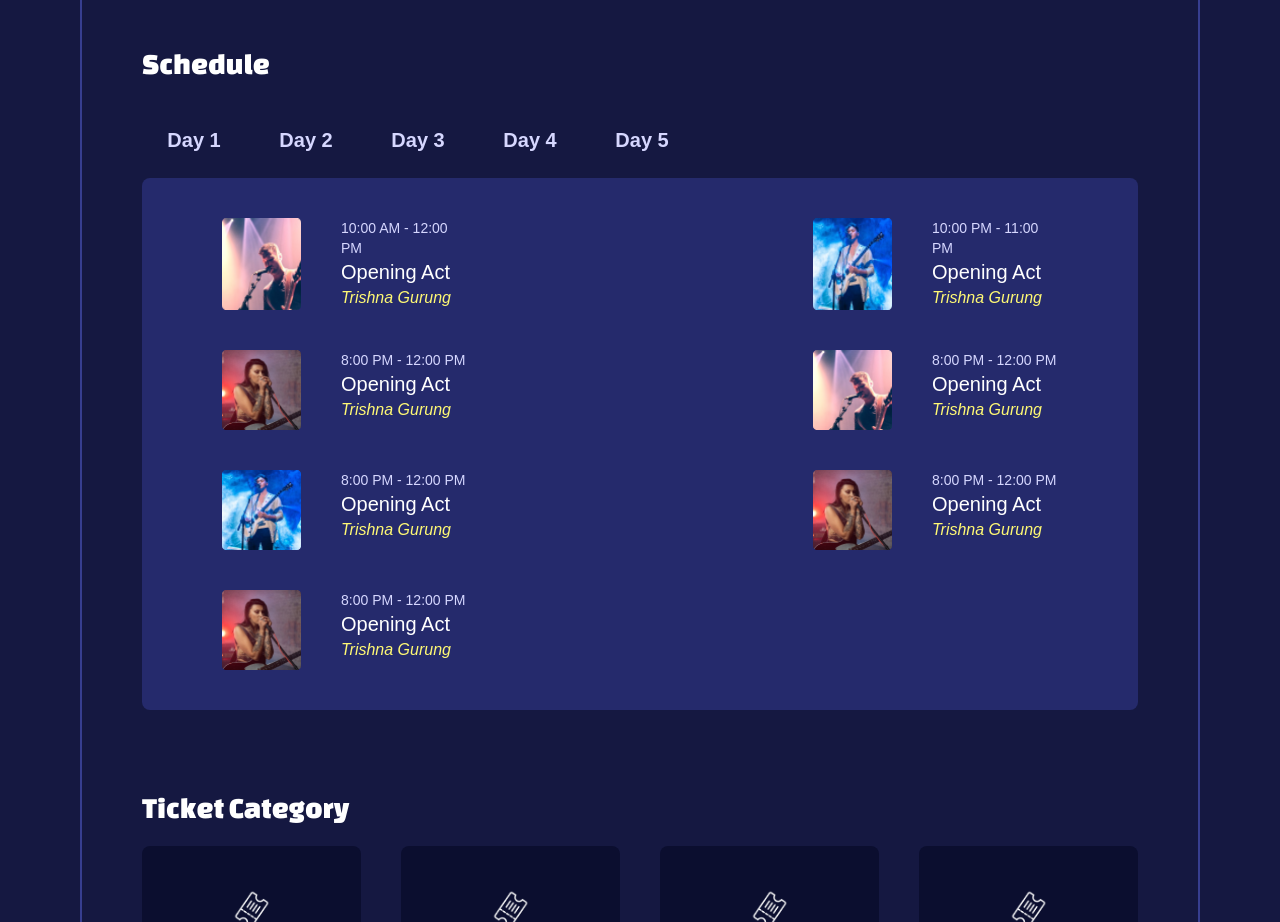
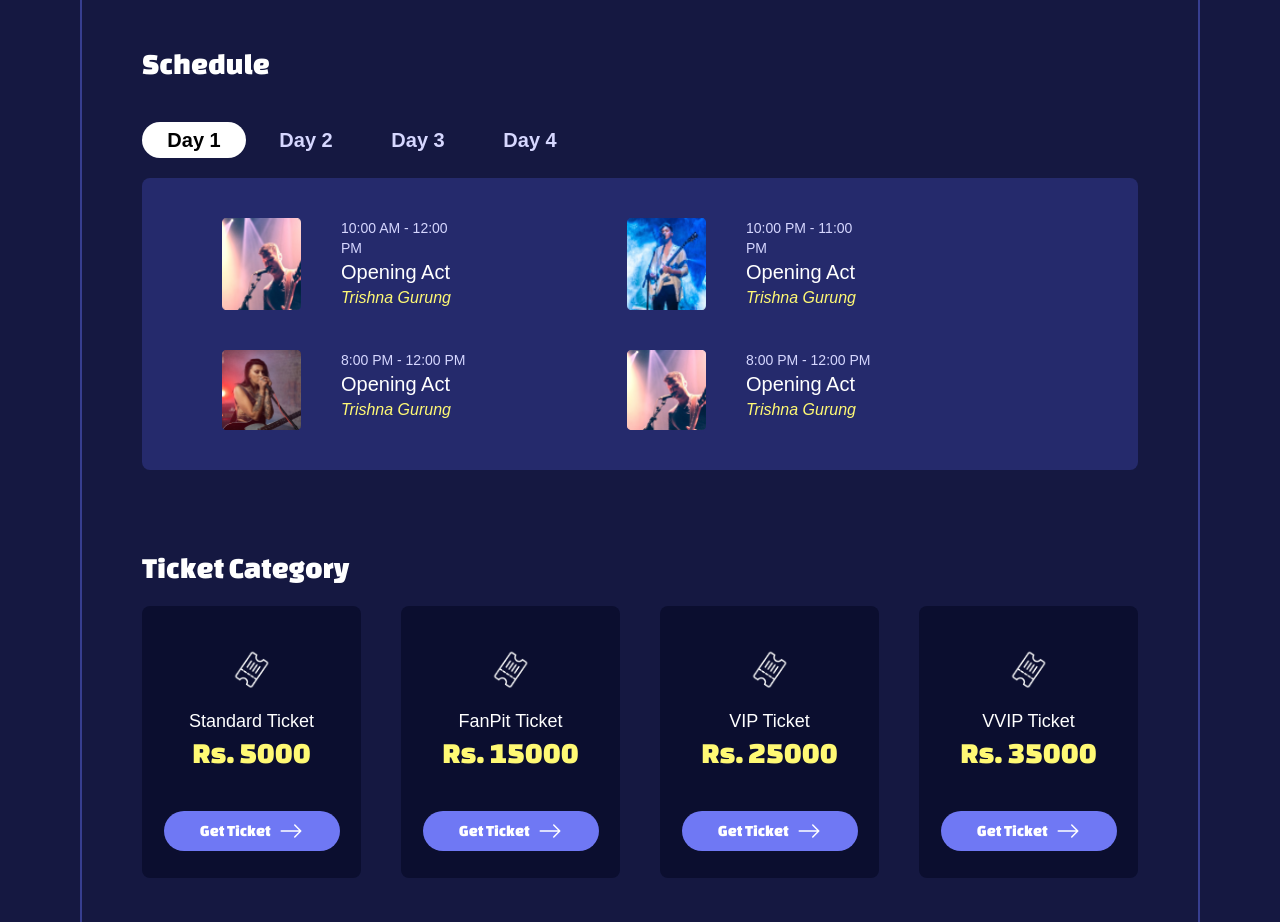
Before and after one commit to sajinchi/panda, a Next.js app: page /event in a window 1280 px wide. Shown: the part 1360-2282 px from the top of the page. Built offline with nearby package versions, Linux system fonts and the light colour scheme; a web font is replaced by a local one.

Commit message:
schedule day working fix

```diff
--- a/src/components/event/schedule.tsx
+++ b/src/components/event/schedule.tsx
@@ -1,20 +1,10 @@
 "use client";
-import React from "react";
+import React, { useState } from "react";
 import Image from "next/image";
 
-interface ActTypes {
-  image: string;
-  time: string;
-  act_type: string;
-  artist: string;
-}
-
-interface ScheduleTypes {
-  day: ActTypes[];
-}
 const Schedule = () => {
-  const actdata: ScheduleTypes = {
-    day: [
+  const data = [
+    [
       {
         image: "/artist1.png",
         time: "10:00 AM - 12:00 PM",
@@ -39,6 +29,8 @@ const Schedule = () => {
         act_type: "Opening Act",
         artist: "Trishna Gurung",
       },
+    ],
+    [
       {
         image: "/artist2.png",
         time: "8:00 PM - 12:00 PM",
@@ -58,21 +50,72 @@ const Schedule = () => {
         artist: "Trishna Gurung",
       },
     ],
-  };
-  const days = ["Day 1","Day 2","Day 3","Day 4","Day 5" ];
+    [
+      {
+        image: "/artist1.png",
+        time: "10:00 AM - 12:00 PM",
+        act_type: "Opening Act",
+        artist: "Trishna Gurung",
+      },
+      {
+        image: "/artist2.png",
+        time: "10:00 PM - 11:00 PM",
+        act_type: "Opening Act",
+        artist: "Trishna Gurung",
+      },
+      {
+        image: "/artist3.png",
+        time: "8:00 PM - 12:00 PM",
+        act_type: "Opening Act",
+        artist: "Trishna Gurung",
+      },
+      {
+        image: "/artist1.png",
+        time: "8:00 PM - 12:00 PM",
+        act_type: "Opening Act",
+        artist: "Trishna Gurung",
+      },
+    ],
+    [
+      {
+        image: "/artist2.png",
+        time: "8:00 PM - 12:00 PM",
+        act_type: "Opening Act",
+        artist: "Trishna Gurung",
+      },
+      {
+        image: "/artist3.png",
+        time: "8:00 PM - 12:00 PM",
+        act_type: "Opening Act",
+        artist: "Trishna Gurung",
+      },
+    ],
+  ];
 
+  const days = [];
+  for (let index = 1; index <= data.length; index++) {
+    days.push("Day " + index);
+  }
+  const [selectedDay, setSelectedDay] = useState<number>(0);
+  console.log(selectedDay);
   return (
     <section className="m-10 my-20 flex flex-col space-y-5" id="schedule">
       <div className="font-ChangaOne text-3xl text-white my-5">Schedule</div>
       <div className="flex text-[#D6D7FF] font-Amaranath font-bold text-xl space-x-2">
-        {days.map((day,index)=>{
-            return(
-                <button key= {index} className="flex w-[104px] h-9 items-center justify-center rounded-full hover:bg-white hover:text-black">{day}</button>
-            )
+        {days.map((day, index) => {
+          return (
+            <button
+              key={index}
+              className={`flex w-[104px] h-9 items-center justify-center rounded-full hover:bg-white hover:text-black ${index == selectedDay ? 'bg-white text-black' : ''} `}
+              onClick={() => setSelectedDay(index)}
+            >
+              {day}
+            </button>
+          );
         })}
-        </div>
-      <div className="flex flex-wrap bg-[#252A6C]  rounded-lg justify-between py-5">
-        {actdata.day.map((day, index) => {
+      </div>
+      <div className="flex flex-wrap bg-[#252A6C]  rounded-lg  py-5">
+        {data[selectedDay].map((day, index) => {
           const itemsPerRow = 3;
           const rowNumber = Math.floor(index / itemsPerRow);
 
@@ -85,7 +128,9 @@ const Schedule = () => {
               <div className="flex flex-col ">
                 <span className=" text-sm text-[#D6D7FF]">{day.time}</span>
                 <span className="text-xl text-white">{day.act_type}</span>
-                <span className="text-base text-[#FFF974] italic">{day.artist}</span>
+                <span className="text-base text-[#FFF974] italic">
+                  {day.artist}
+                </span>
               </div>
             </div>
           );
```
